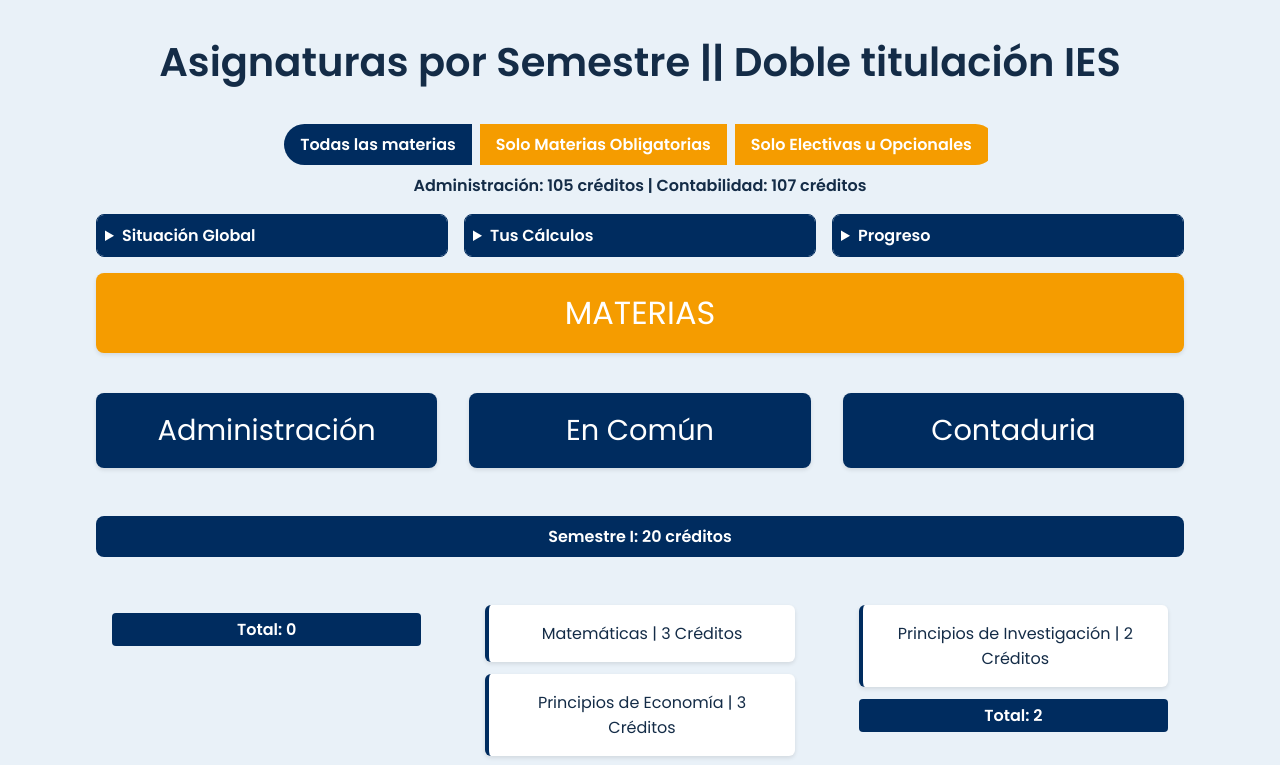
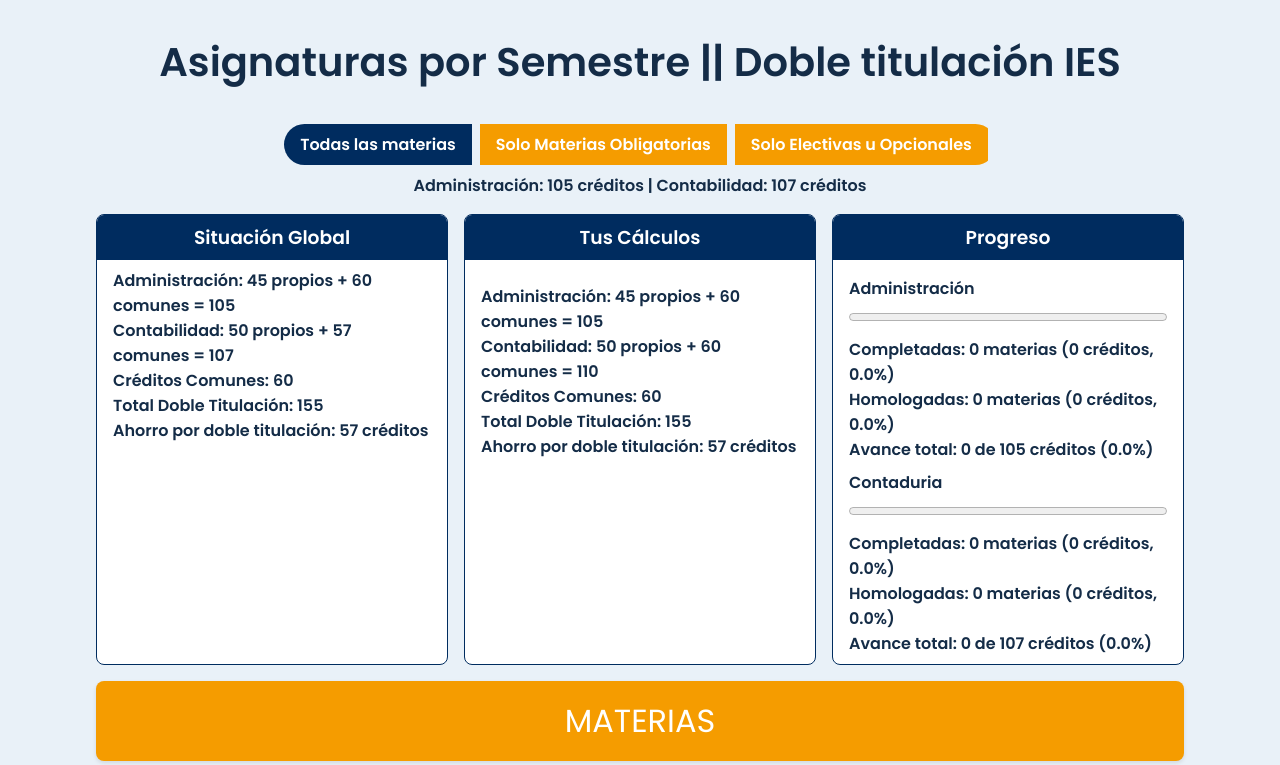
Before and after one commit to Rayo-Dev10/IES, a plain HTML site: page index.html in a window 1280 px wide. Shown: the top 765 px of the page. Drawn offline with Linux system fonts and the light colour scheme.

Commit message:
Improve summary layout with dashboard style

```diff
--- a/index.html
+++ b/index.html
@@ -25,31 +25,31 @@
       <p class="program-raw">Administración: <span id="admin-total-raw">0</span> créditos | Contabilidad: <span id="cont-total-raw">0</span> créditos</p>
     </div>
 
-      <div class="totals-container">
-      <details class="totals-box" id="static-box">
-        <summary>Situación Global</summary>
-        <div class="totals-content static-content">
+      <div class="dashboard-grid">
+      <section class="dashboard-card" id="static-box">
+        <h3>Situación Global</h3>
+        <div class="dashboard-content static-content">
           <p>Administración: 45 propios + 60 comunes = 105</p>
           <p>Contabilidad: 50 propios + 57 comunes = 107</p>
           <p>Créditos Comunes: 60</p>
           <p>Total Doble Titulación: 155</p>
           <p>Ahorro por doble titulación: 57 créditos</p>
         </div>
-      </details>
+      </section>
 
-      <details class="totals-box" id="dynamic-box">
-        <summary>Tus Cálculos</summary>
-        <div class="totals-content global-totals">
+      <section class="dashboard-card" id="dynamic-box">
+        <h3>Tus Cálculos</h3>
+        <div class="dashboard-content global-totals">
           <p>Administración: <span id="admin-propios">0</span> propios + <span id="admin-comunes">0</span> comunes = <span id="admin-total">0</span></p>
           <p>Contabilidad: <span id="cont-propios">0</span> propios + <span id="cont-comunes">0</span> comunes = <span id="cont-total">0</span></p>
           <p>Créditos Comunes: <span id="total-comunes">0</span></p>
           <p>Total Doble Titulación: <span id="total-global">0</span></p>
           <p>Ahorro por doble titulación: <span id="total-ahorro">0</span> créditos</p>
         </div>
-      </details>
-      <details class="totals-box" id="progress-box">
-        <summary>Progreso</summary>
-        <div class="totals-content progress-content">
+      </section>
+      <section class="dashboard-card" id="progress-box">
+        <h3>Progreso</h3>
+        <div class="dashboard-content progress-content">
           <h4>Administración</h4>
           <progress id="progress-admin" value="0" max="0"></progress>
           <p>Completadas: <span id="admin-completed-count">0</span> materias (<span id="admin-completed-credits">0</span> créditos, <span id="admin-completed-percent">0</span>%)</p>
@@ -61,7 +61,7 @@
           <p>Homologadas: <span id="cont-homologated-count">0</span> materias (<span id="cont-homologated-credits">0</span> créditos, <span id="cont-homologated-percent">0</span>%)</p>
           <p>Avance total: <span id="cont-progress-credits">0</span> de <span id="cont-progress-total">0</span> créditos (<span id="cont-progress-text">0</span>%)</p>
         </div>
-      </details>
+      </section>
       </div>
 
       <div class="grid-container">
--- a/styles.css
+++ b/styles.css
@@ -248,13 +248,13 @@ button:hover {
   font-weight: bold;
 }
 
-.totals-container {
+.dashboard-grid {
   display: flex;
   gap: 1rem;
   margin: 1rem 0;
 }
 
-.totals-box {
+.dashboard-card {
   flex: 1;
   border: 1px solid var(--color-principal);
   border-radius: 0.5rem;
@@ -262,16 +262,16 @@ button:hover {
   overflow: hidden;
 }
 
-.totals-box summary {
+.dashboard-card h3 {
   background-color: var(--color-principal);
   color: #fff;
   padding: 0.5rem;
-  cursor: pointer;
+  margin: 0;
+  text-align: center;
   font-weight: bold;
-  text-align: left;
 }
 
-.totals-content {
+.dashboard-content {
   padding: 0.5rem 1rem;
   text-align: left;
   font-weight: bold;
@@ -291,7 +291,7 @@ progress {
   .grid-container {
     grid-template-columns: 1fr;
   }
-  .totals-container {
+  .dashboard-grid {
     flex-direction: column;
   }
 }
```
